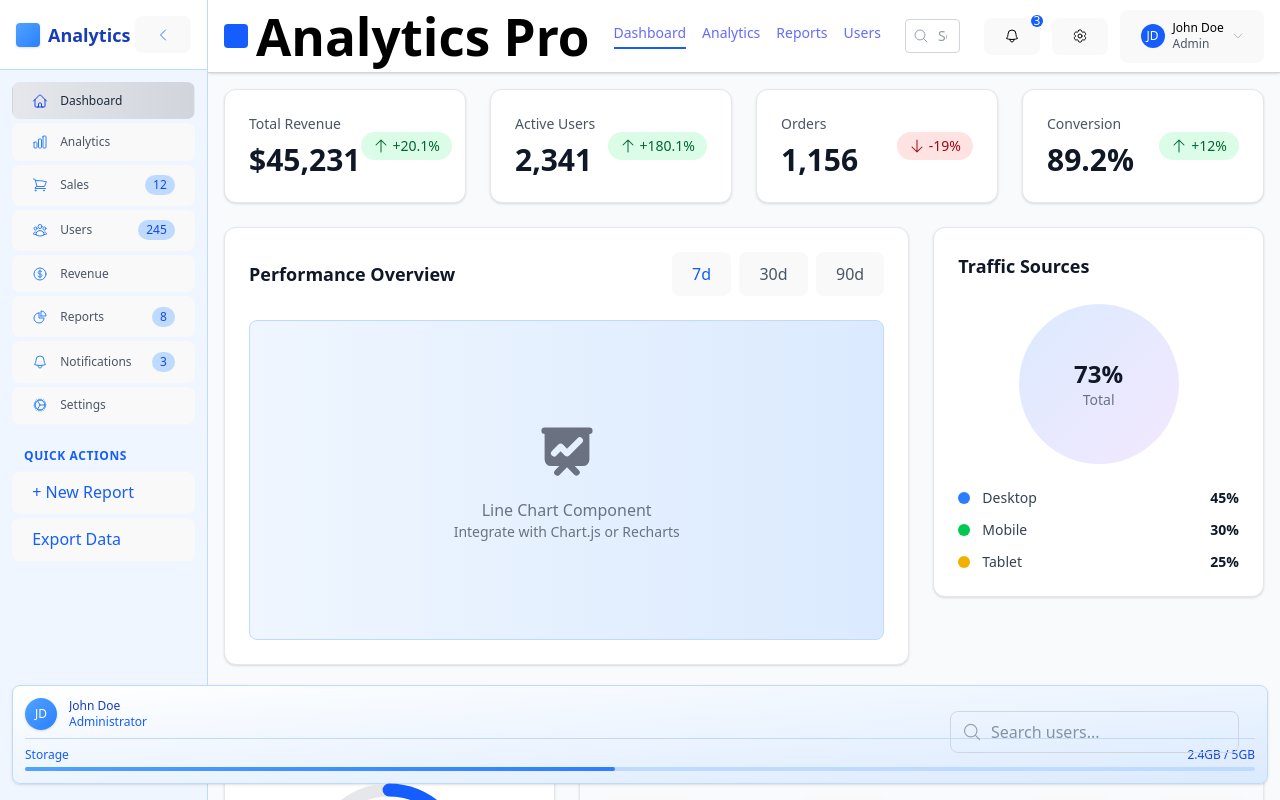
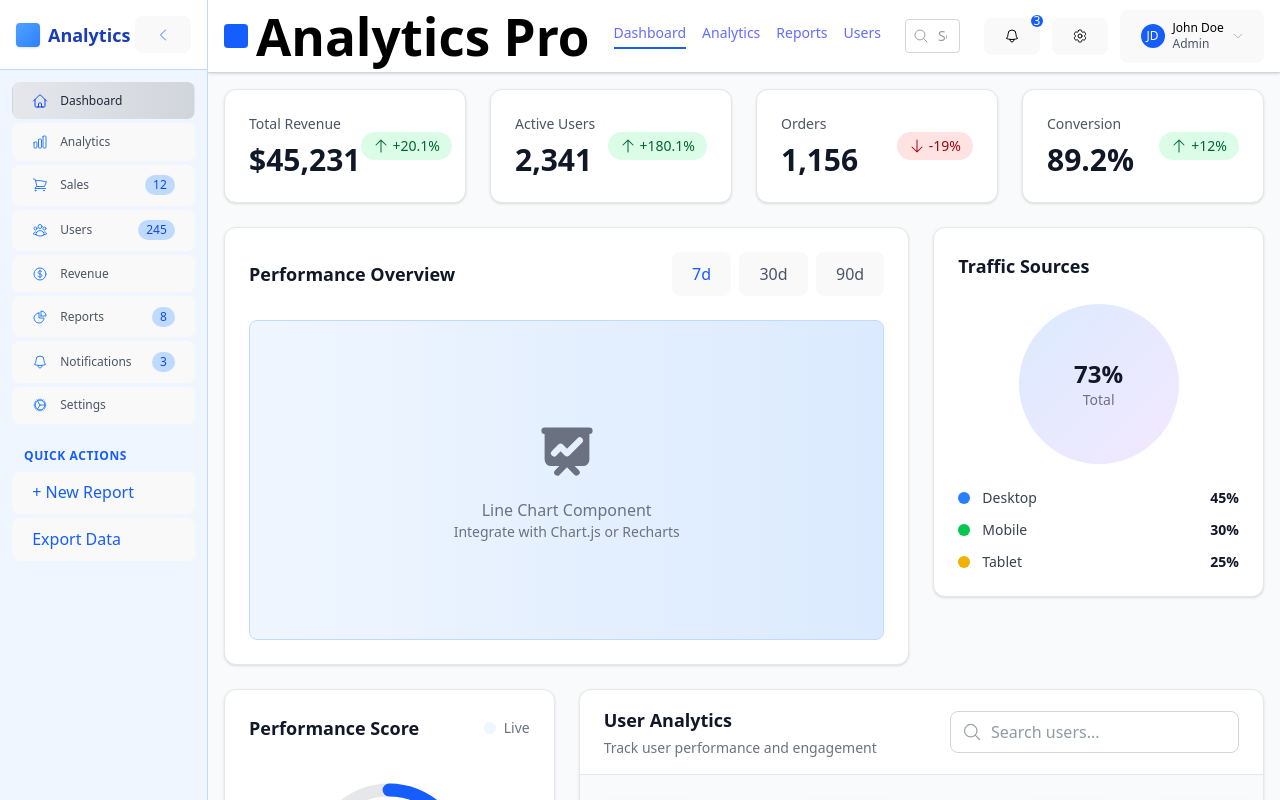
Before and after one commit to AmitMondal22/productionMonitoringSystem, a React (Vite) app: page /dashboard in a window 1280 px wide. Built offline with nearby package versions, Linux system fonts and the light colour scheme.

Commit message:
fixed sidebar buttom

```diff
--- a/components/common/Sidebar.jsx
+++ b/components/common/Sidebar.jsx
@@ -118,31 +118,7 @@ const Sidebar = () => {
         </div>
       )}
 
-      {/* Bottom Section */}
-      {!isCollapsed && (
-        <div className="absolute bottom-4 left-3 right-3">
-          <div className="bg-gradient-to-br from-white to-blue-100 border border-blue-200 rounded-lg p-3 shadow-sm">
-            <div className="flex items-center space-x-3">
-              <div className="w-8 h-8 bg-gradient-to-br from-blue-400 to-blue-500 rounded-full flex items-center justify-center shadow-sm">
-                <span className="text-white text-xs font-medium">JD</span>
-              </div>
-              <div className="flex-1 min-w-0">
-                <p className="text-xs font-medium text-blue-800 truncate">John Doe</p>
-                <p className="text-xs text-blue-600 truncate">Administrator</p>
-              </div>
-            </div>
-            <div className="mt-2 pt-2 border-t border-blue-200">
-              <div className="flex justify-between text-xs">
-                <span className="text-blue-600">Storage</span>
-                <span className="text-blue-700 font-medium">2.4GB / 5GB</span>
-              </div>
-              <div className="mt-1 w-full bg-blue-200 rounded-full h-1">
-                <div className="bg-gradient-to-r from-blue-400 to-blue-500 h-1 rounded-full" style={{ width: '48%' }}></div>
-              </div>
-            </div>
-          </div>
-        </div>
-      )}
+
     </div>
   );
 };
```
